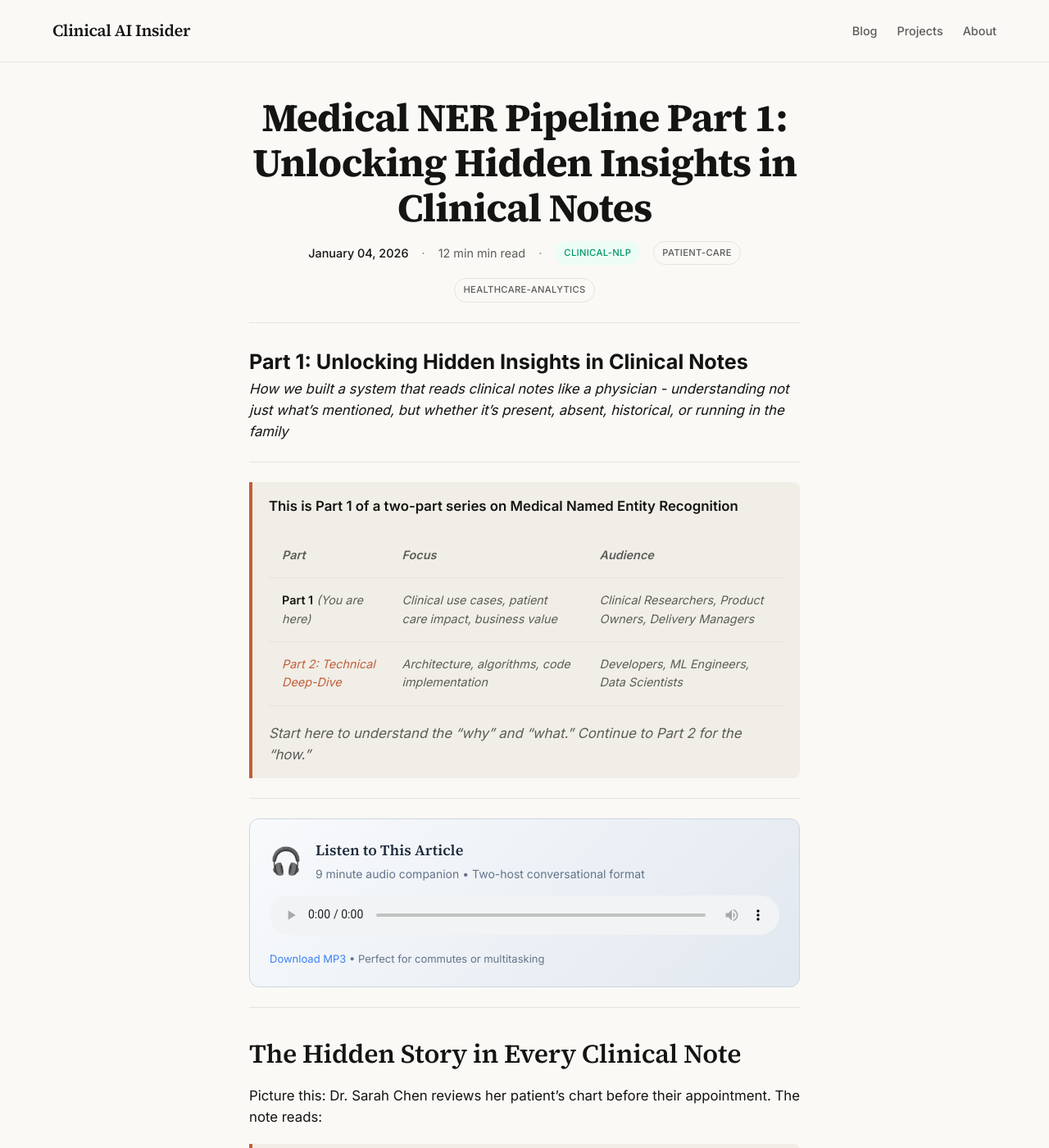
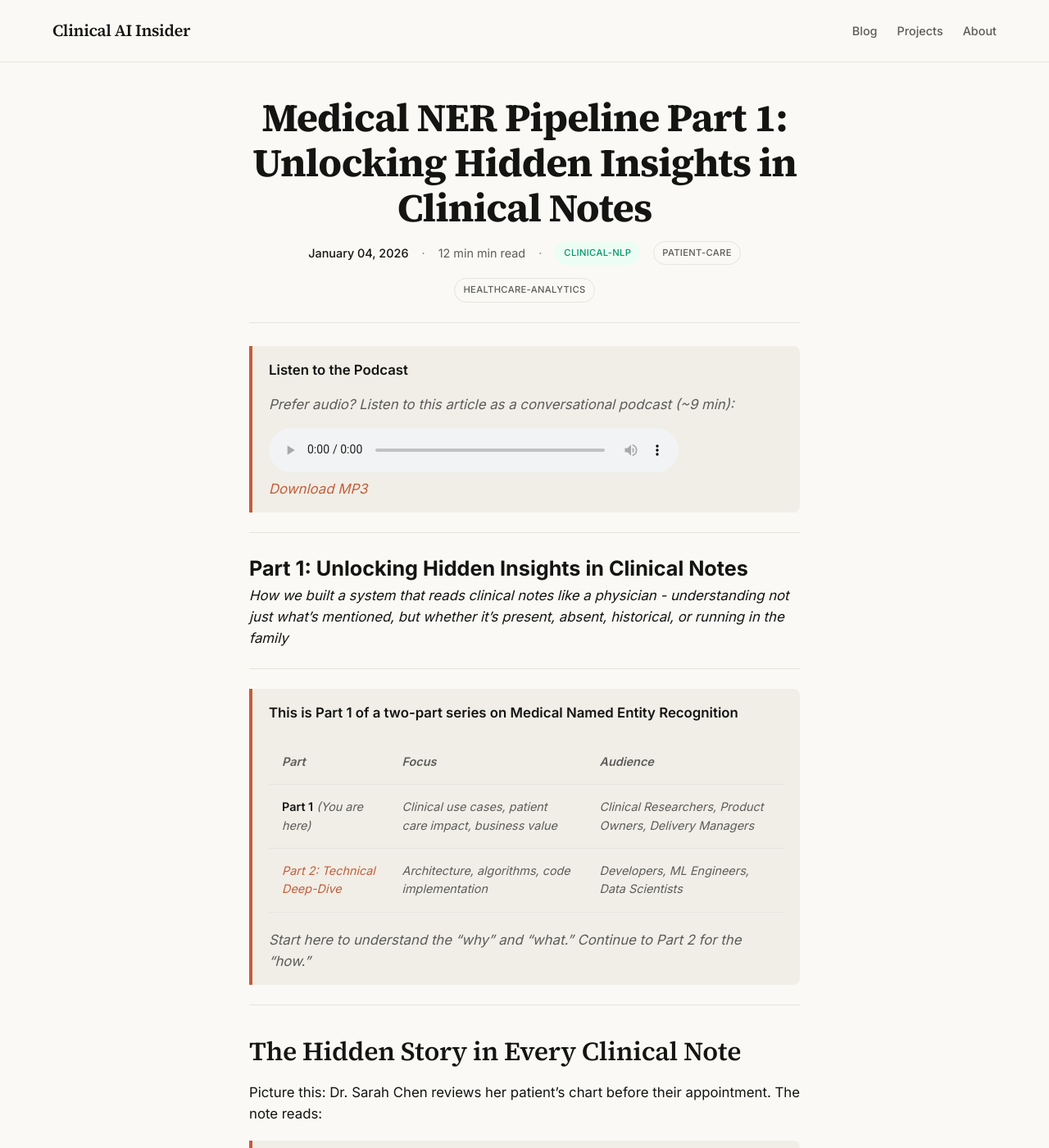
Before and after one commit to clinicalaiinsider/clinicalaiinsider.github.io, a Jekyll site: the page built from _posts/2026-01-04-medical-ner-clinical-insights.md, in a window 1280 px wide and 1400 px high. Shown: the whole window at 82% size. Built offline with Jekyll 4.4.1, drawn with Linux system fonts in a browser that asks for light colours.

Commit message:
Move audio podcast to top of article (blockquote format)
Relocated audio player from embedded div to prominent blockquote position at
the top of both Part 1 and Part 2 posts, matching the OHDSI post layout.

```diff
--- a/_posts/2026-01-04-medical-ner-clinical-insights.md
+++ b/_posts/2026-01-04-medical-ner-clinical-insights.md
@@ -18,6 +18,19 @@ podcast_url: /assets/audio/medical-ner-podcast.mp3
 podcast_duration: "9:06"
 ---
 
+> **Listen to the Podcast**
+>
+> Prefer audio? Listen to this article as a conversational podcast (~9 min):
+>
+> <audio controls style="width: 100%; max-width: 500px;">
+>   <source src="/assets/audio/medical-ner-podcast.mp3" type="audio/mpeg">
+>   Your browser does not support the audio element.
+> </audio>
+>
+> [Download MP3](/assets/audio/medical-ner-podcast.mp3)
+
+---
+
 # Part 1: Unlocking Hidden Insights in Clinical Notes
 
 *How we built a system that reads clinical notes like a physician - understanding not just what's mentioned, but whether it's present, absent, historical, or running in the family*
@@ -32,25 +45,6 @@ podcast_duration: "9:06"
 > | [Part 2: Technical Deep-Dive](/blog/building-production-ready-medical-ner-pipeline/) | Architecture, algorithms, code implementation | Developers, ML Engineers, Data Scientists |
 >
 > *Start here to understand the "why" and "what." Continue to Part 2 for the "how."*
-
----
-
-<div class="podcast-player" style="background: linear-gradient(135deg, #f8fafc 0%, #e2e8f0 100%); border-radius: 12px; padding: 24px; margin: 24px 0; border: 1px solid #cbd5e1;">
-  <div style="display: flex; align-items: center; gap: 16px; margin-bottom: 16px;">
-    <span style="font-size: 32px;">🎧</span>
-    <div>
-      <h4 style="margin: 0; color: #1e293b; font-size: 18px;">Listen to This Article</h4>
-      <p style="margin: 4px 0 0 0; color: #64748b; font-size: 14px;">9 minute audio companion • Two-host conversational format</p>
-    </div>
-  </div>
-  <audio controls preload="metadata" style="width: 100%; height: 48px;">
-    <source src="/assets/audio/medical-ner-podcast.mp3" type="audio/mpeg">
-    Your browser does not support the audio element.
-  </audio>
-  <p style="margin: 12px 0 0 0; font-size: 13px; color: #64748b;">
-    <a href="/assets/audio/medical-ner-podcast.mp3" download style="color: #3b82f6; text-decoration: none;">Download MP3</a> • Perfect for commutes or multitasking
-  </p>
-</div>
 
 ---
 
```
Also changed, not shown: _posts/2026-01-04-building-production-ready-medical-ner-pipeline.md (+13 -19 lines).
